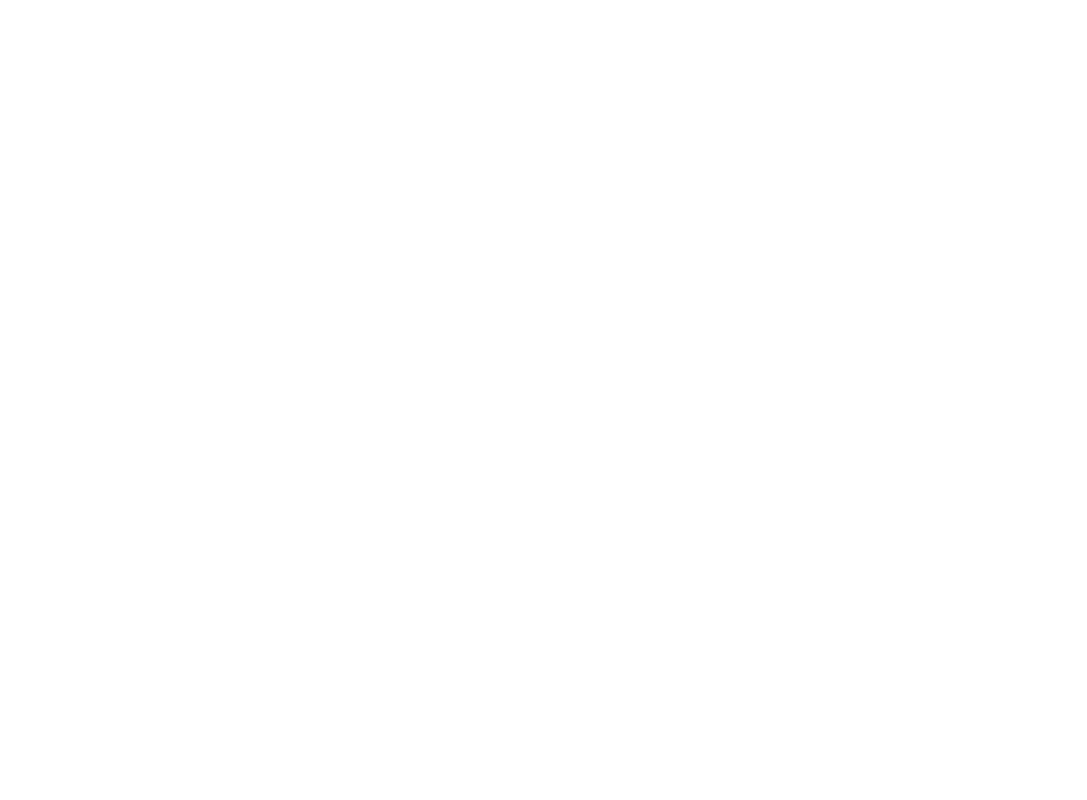
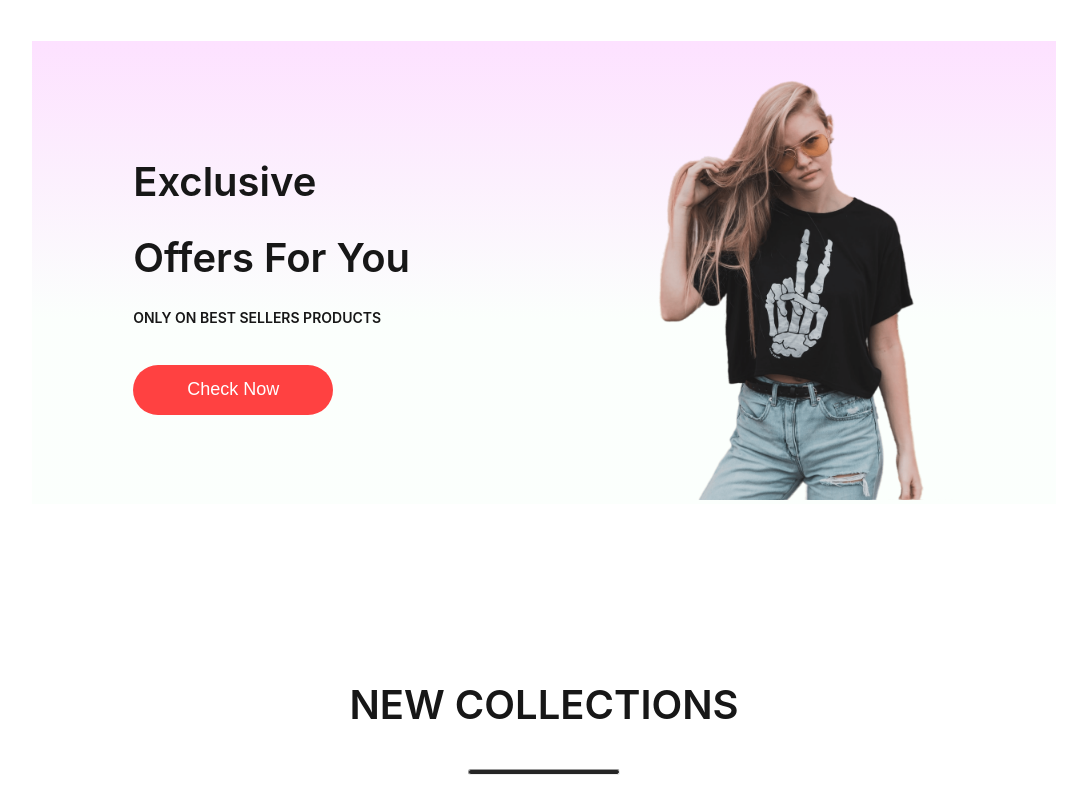
Before and after one commit to nagasai1155/Ecommerce_Mern_twice, a React (Create React App) app in the folder frontend/: page / in a window 1280 px wide. Shown: the part 1560-2360 px from the top of the page, without its empty margins (96-1183 px from the left). Before the commit the page ends 1509 px from the top, so only its background shows below. Built offline with nearby package versions, Linux system fonts and the light colour scheme.

Commit message:
Newcollections componetnt done with some more datawith images

```diff
--- a/frontend/src/Components/Hero/Hero.css
+++ b/frontend/src/Components/Hero/Hero.css
@@ -1,6 +1,6 @@
 .hero{
     min-height: 100vh;
-    background:  linear-gradient(180deg, #fde1ff, #e1ffea22 60%);
+    background:  linear-gradient(180deg, #b854c0, #6c9b7a22 60%);
     display: flex;
     align-items: center;
     justify-content: space-between;
--- /dev/null
+++ b/frontend/src/Components/NewCollections/NewCollections.css
@@ -0,0 +1,26 @@
+.new-collections{
+    display: flex;
+    flex-direction: column;
+    align-items: center;
+    gap: 5px;
+   margin-bottom: 100px;
+}
+.new-collections h1{
+    color: #171717;
+    font-size: 40px;
+    font-weight: 600;
+}
+.new-collections hr {
+    width: 150px;
+    height: 4px;
+    border-radius: 10px;
+    background: #252525;
+  }
+.collections{
+    display: flex;
+    flex-wrap: wrap;
+    justify-content: center;
+    margin: 60px auto;
+    gap: 30px;
+    max-width: 1280px;
+}
--- /dev/null
+++ b/frontend/src/Components/NewCollections/NewCollections.jsx
@@ -0,0 +1,20 @@
+import React from 'react'
+import './NewCollections.css'
+import new_collection from '../Assests/new_collections'
+import Item from '../Item/Item'
+
+const NewCollections = () => {
+  return (
+    <div className='new-collections'>
+      <h1>NEW COLLECTIONS</h1>
+      <hr />
+      <div className="collections">
+        {new_collection.map((item,i)=>{
+            return <Item key={i} id={item.id} name={item.name} image={item.image} new_price={item.new_price} old_price={item.old_price}/>
+        })}
+      </div>
+    </div>
+  )
+}
+
+export default NewCollections
--- /dev/null
+++ b/frontend/src/Components/Offers/Offers.css
@@ -0,0 +1,72 @@
+.offers{
+    margin: 100px auto;
+    width: 65%;
+    display: flex;
+    flex-wrap: wrap;
+    align-items: center;
+    justify-content: space-between;
+    padding: 0px 8%;
+    margin-bottom: 150px;
+    background: linear-gradient(180deg, #fde1ff 0%,#e1ffea22 60%);;
+}
+
+.offers-left h1{
+    color: #171717;
+    font-size: 60px;
+    font-weight: 600;
+}
+.offers-left p{
+    color: #171717;
+    font-size: 16px;
+    font-weight: 600;
+}
+.offers-left button{
+    width: 230px;
+    height: 60px;
+    border-radius: 35px;
+    background: #ff4141;
+    border: none;
+    color: white;
+    font-size: 20px;
+    font-weight: 500;
+    margin-top: 30px;
+    cursor: pointer;
+}
+.offers-right img{
+    width: 320px;
+    padding-top: 20px;
+}
+
+/* ----- media query----- */
+
+@media(max-width:1280px){
+    .offers-right img{
+        width: 300px;
+    }
+    .offers-left h1{
+        font-size: 40px;
+    }
+    .offers-left p{
+        font-size: 14px;
+    }
+    .offers-left button{
+        width: 200px;
+        height: 50px;
+
+        font-size: 18px;
+        margin-top: 25px;
+    }
+}
+@media(max-width:1024px){
+    .offers-right img{
+        width: 200px;
+    }
+}
+@media(max-width:800px){
+    .offers-right{
+        display: none;
+    }
+    .offers{
+        padding: 50px 8%;
+    }
+}
--- /dev/null
+++ b/frontend/src/Components/Offers/Offers.jsx
@@ -0,0 +1,21 @@
+import React from 'react'
+import './Offers.css'
+import exclusive_image from '../Assests/exclusive_image.png'
+
+const Offers = () => {
+  return (
+    <div className='offers'>
+      <div className="offers-left">
+        <h1>Exclusive</h1>
+        <h1>Offers For You</h1>
+        <p>ONLY ON BEST SELLERS PRODUCTS</p>
+        <button onClick={()=>{window.scrollTo(0,0)}}>Check Now</button>
+      </div>
+      <div className="offers-right">
+        <img src={exclusive_image} alt="" />
+      </div>
+    </div>
+  )
+}
+
+export default Offers
--- a/frontend/src/Pages/Shop.jsx
+++ b/frontend/src/Pages/Shop.jsx
@@ -1,6 +1,8 @@
 import React from 'react'
 import Hero from '../Components/Hero/Hero'
 import Popular from '../Components/Popular/Popular'
+import Offers from '../Components/Offers/Offers'
+import NewCollections from '../Components/NewCollections/NewCollections'
 
 const Shop = () => {
   return (
@@ -9,6 +11,8 @@
 
      <Hero></Hero>
      <Popular></Popular>
+     <Offers></Offers>
+     <NewCollections></NewCollections>
     </div>
   )
 }
```
